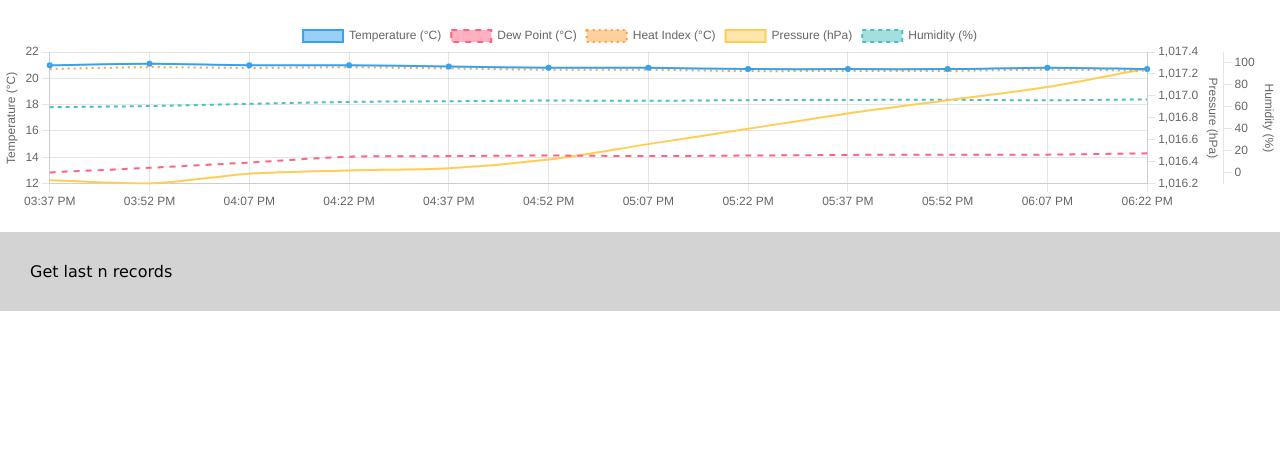
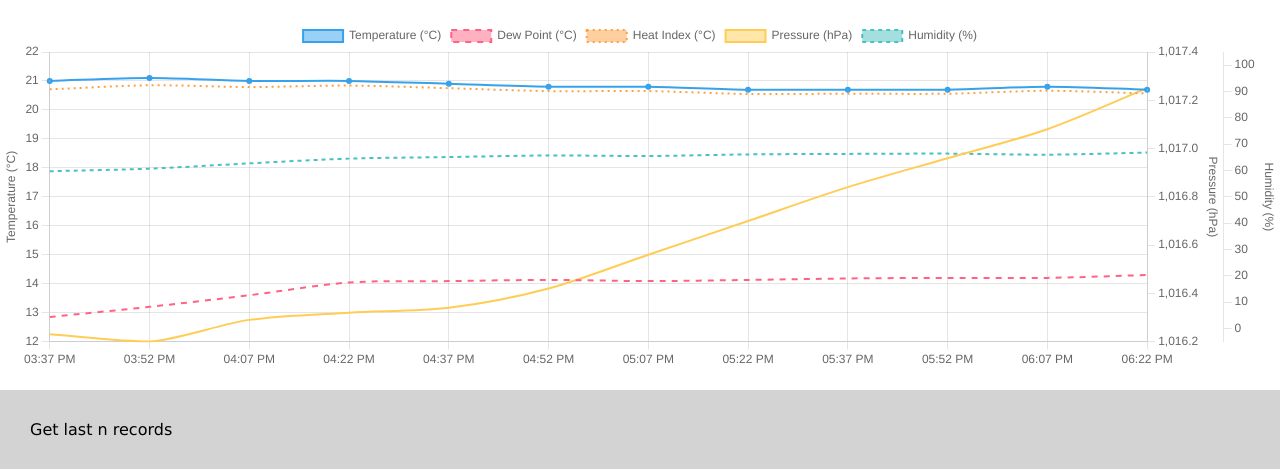
Before and after one commit to AadityaMukherjee2007/WeatherData, a Flask app: page / in a window 1280 px wide. Shown: the part 489-958 px from the top of the page. Before the commit the page ends 800 px from the top, so only its background shows below. Run offline with Flask 3, Linux system fonts and the light colour scheme; data comes from the database, SQL or seed files in the repository.

Commit message:
increased chart size for desktops

```diff
--- a/dashboard/static/styles.css
+++ b/dashboard/static/styles.css
@@ -110,7 +110,8 @@ footer {
 .chart-container {
     width: 100%;
     max-width: 100%;
-    height: 300px;
+    height: 50vh;
+    min-height: 350px;
     margin: 20px 0;
 }
 
```
